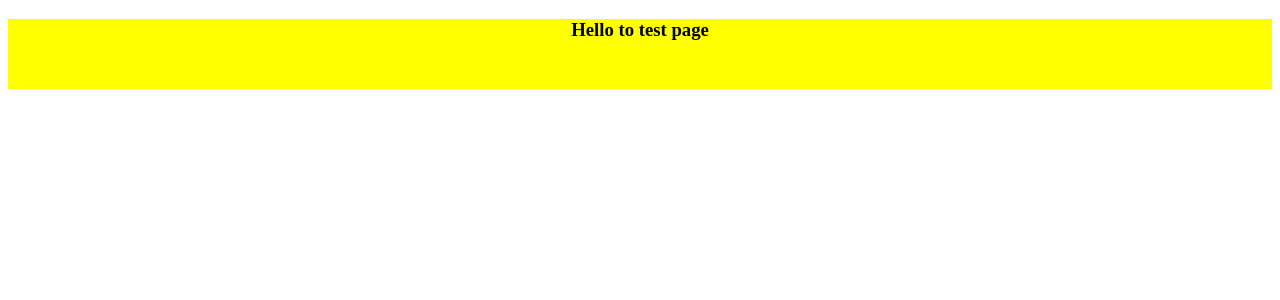
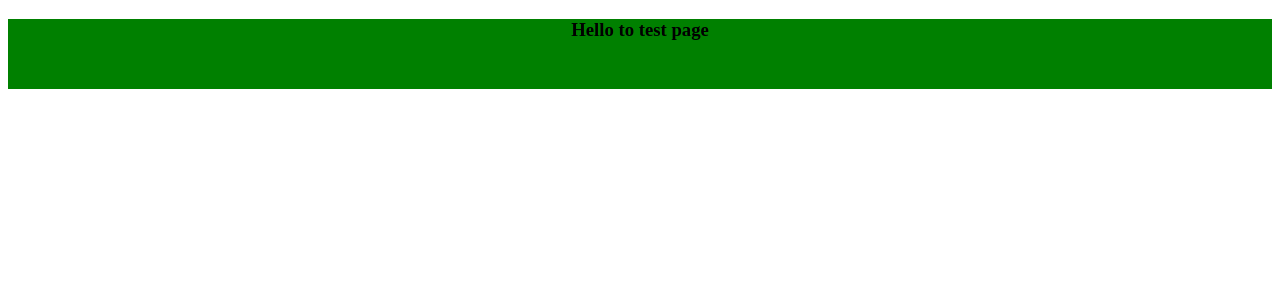
Before and after one commit to almightychicken/djangotest, a Django app: template myapp/templates/index.html in a window 1280 px wide. Shown: the top 300 px of the page. Run offline with Django 3.2, Linux system fonts and the light colour scheme; the template is opened without the code that fills it, so the values that code supplies are empty; style sheets or scripts are compiled from the project's sources.

Commit message:
scss added

```diff
--- a/myapp/static/scss/style.scss
+++ b/myapp/static/scss/style.scss
@@ -1,4 +1,4 @@
-$color: yellow;
+$color: green;
 $hoverColor: red;
 
 html {
```
